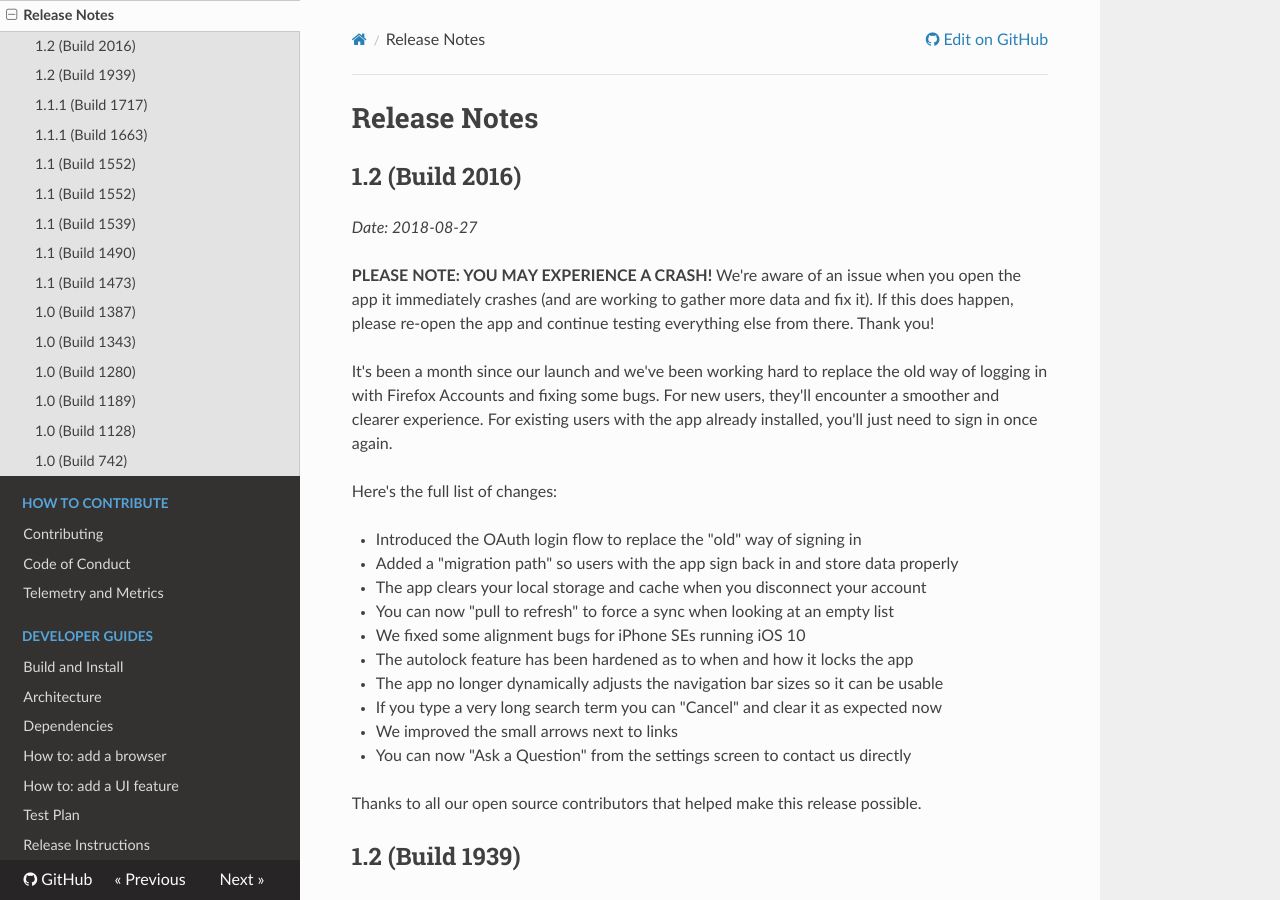
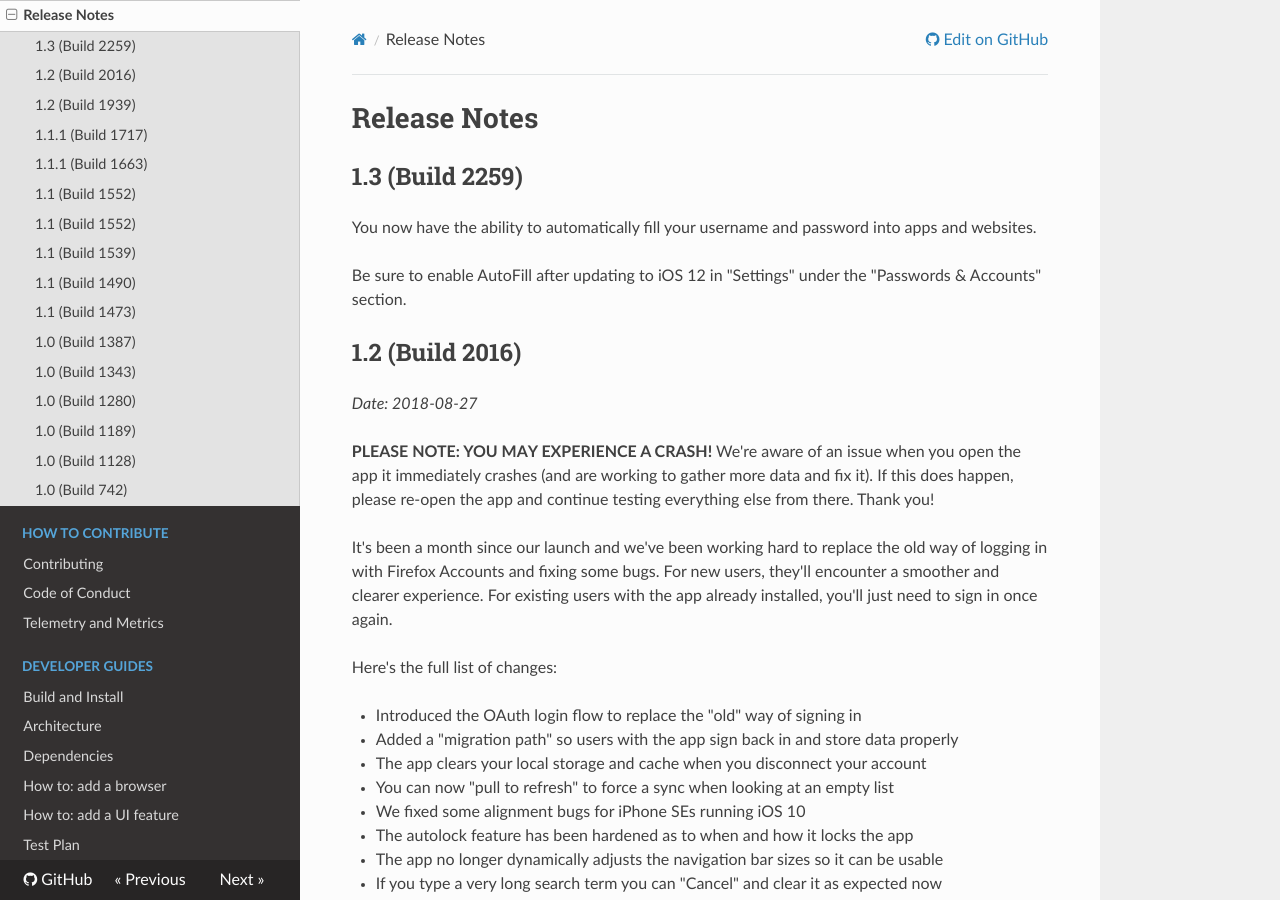
Before and after one commit to mozilla-lockwise/lockwise-ios, an MkDocs documentation site: the page built from docs/release-notes.md, in a window 1280 px wide and 900 px high. Built offline with MkDocs 1.6.1, drawn with Linux system fonts in a browser that asks for light colours; nearby versions of some CDN libraries.

Commit message:
add quick release note for 1.3

```diff
--- a/docs/release-notes.md
+++ b/docs/release-notes.md
@@ -1,4 +1,10 @@
 # Release Notes
+
+## 1.3 (Build 2259)
+
+You now have the ability to automatically fill your username and password into apps and websites.
+
+Be sure to enable AutoFill after updating to iOS 12 in "Settings" under the "Passwords & Accounts" section.
 
 ## 1.2 (Build 2016)
 
```
